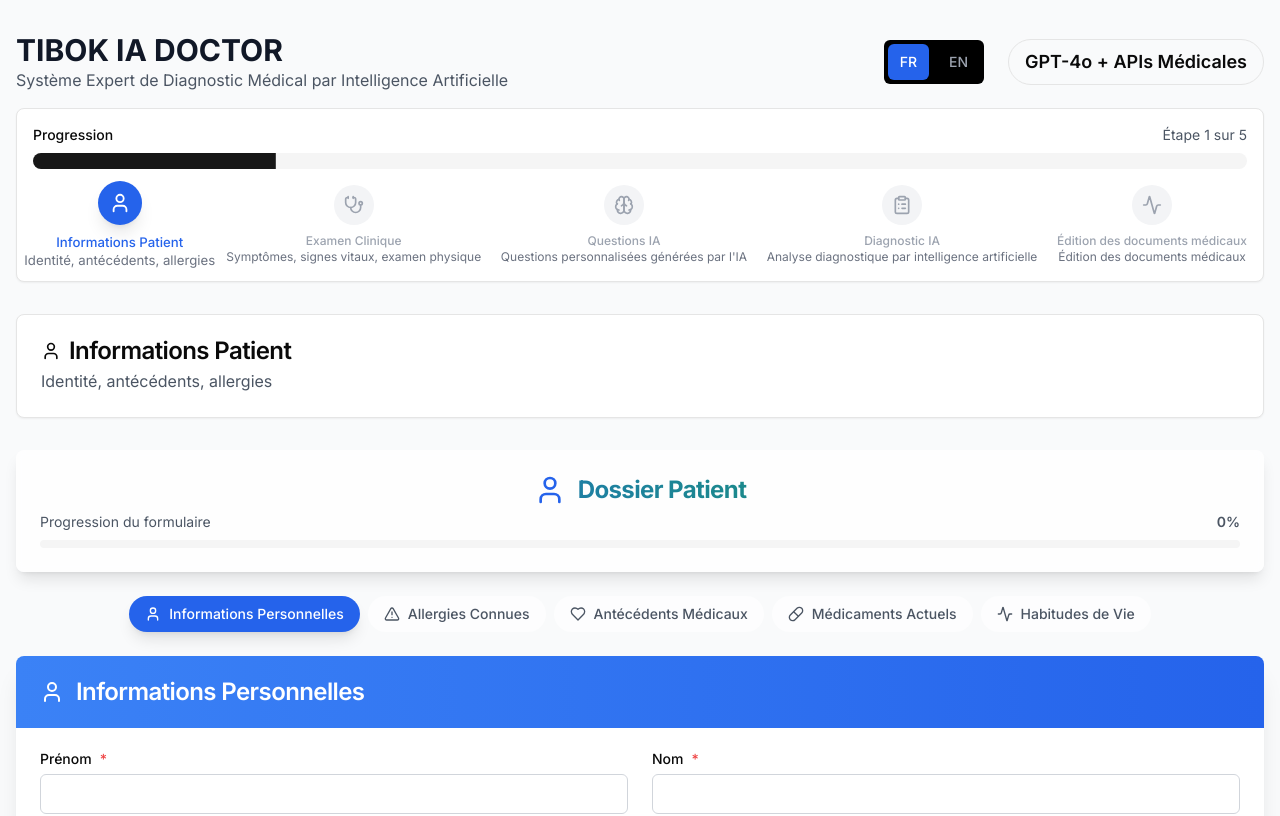
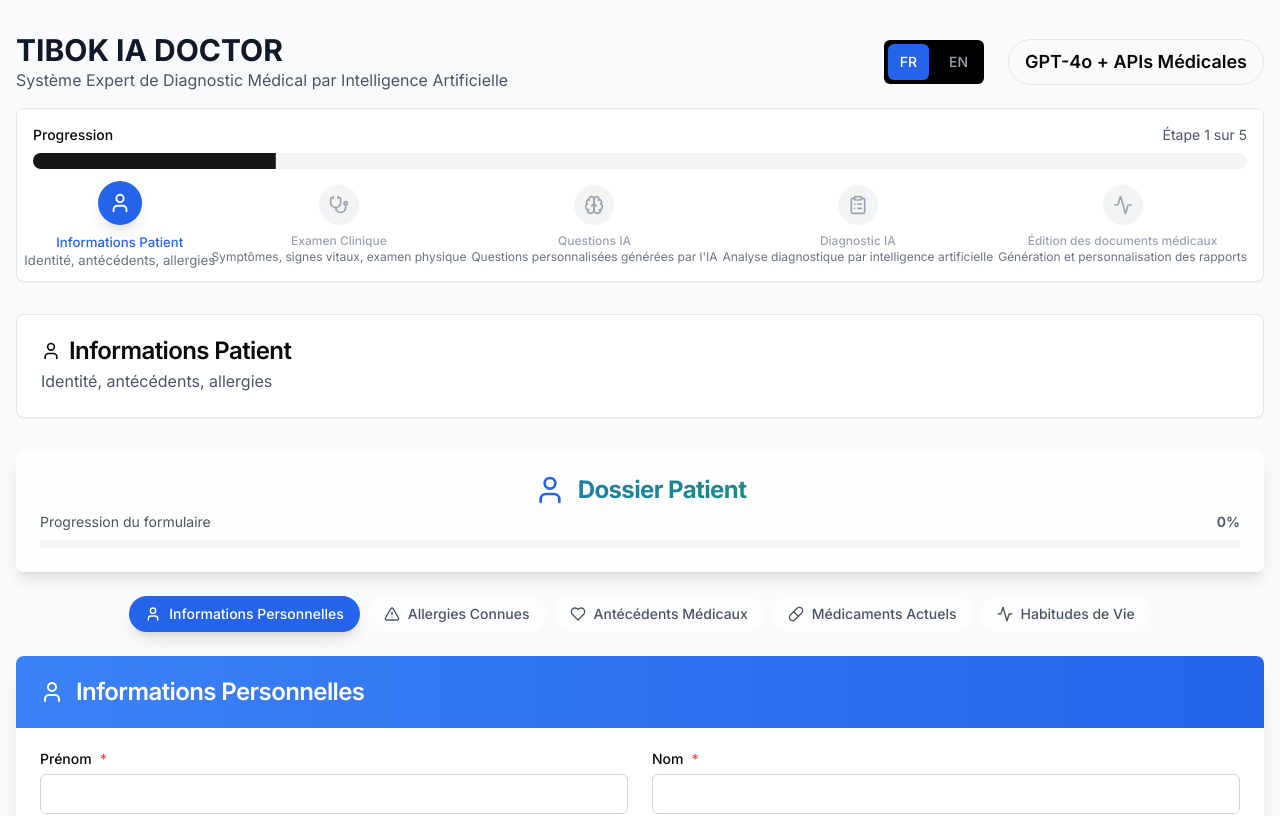
Before and after one commit to stefbach/AI-DOCTOR, a Next.js app: page / in a window 1280 px wide. Shown: the top 816 px of the page. Built offline with nearby package versions, Linux system fonts and the light colour scheme.

Commit message:
Update page.tsx

```diff
--- a/app/page.tsx
+++ b/app/page.tsx
@@ -73,7 +73,7 @@ export default function MedicalAIExpert() {
     {
       id: 4,
       title: "Édition des documents médicaux",
-      description: "Édition des documents médicaux",
+      description: "Génération et personnalisation des rapports",
       icon: <Activity className="h-5 w-5" />,
       component: MedicalWorkflow, // 👈 NOUVEAU - ÉTAPE FINALE
     },
```
